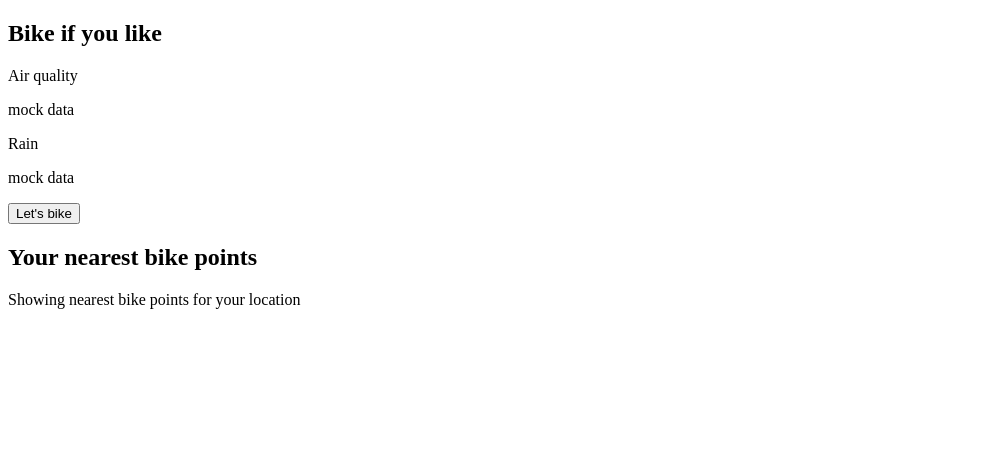
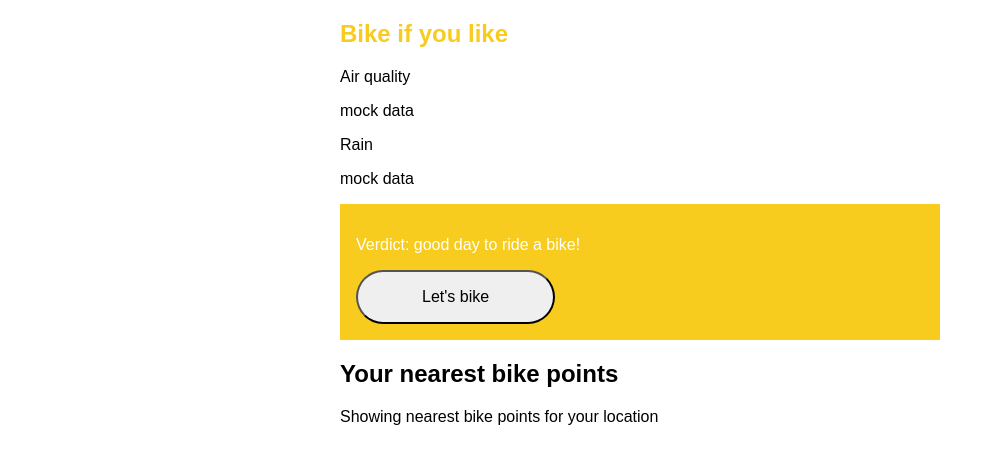
Before and after one commit to njsfield/tfl-hackathon, a website: page index.html in a window 1280 px wide. Shown: the whole page, without its empty margins (0-995 px from the left). Drawn offline with Linux system fonts and the light colour scheme.

Commit message:
adds basic styling

```diff
--- a/index.html
+++ b/index.html
@@ -3,9 +3,11 @@
 <head>
   <meta charset="utf-8">
   <title>BIKE if you LIKE - TFL Ticketmaster hack</title>
-  <link rel="stylesheet" href="main.css">
+  <link rel="stylesheet" href="css/style.css">
+  <meta name="viewport" content="width=device-width, initial-scale=1">
 </head>
 <body>
+  <div class="app">
     <section class="initial">
       <h1>Bike if you like</h1>
       <div class="container_air">
@@ -16,16 +18,21 @@
         <p>Rain</p>
         <p id="rain">mock data</p>
       </div>
-    <button id="fetch">Let's bike</button>
+      <div class="bg-yellow verdict">
+        <p class="white">Verdict: good day to ride a bike!</p>
+        <button id="fetch" class="fetch-btn">Let's bike</button>
+      </div>
+
+    </section>
+
+
+    <secion class="fetched">
+      <h2>Your nearest bike points</h2>
+      <p>Showing nearest bike points for your location</p>
+      <ul id="bike-points"></ul>
     </section>
 
   </div>
-<div class="fetched">
-  <h2>Your nearest bike points</h2>
-  <p>Showing nearest bike points for your location</p>
-  <ul id="bike-points"></ul>
-</div>
-
 <script src="js/app.js"></script>
 </body>
 </html>
--- a/public/css/style.css
+++ b/public/css/style.css
@@ -0,0 +1,40 @@
+body {
+  font-family: sans-serif;
+  display: flex;
+  flex-direction: column;
+  justify-content: center;
+  margin: 0;
+}
+
+.app {
+  width: 100vw;
+  max-width: 600px;
+  align-self: center;
+}
+
+button {
+  font-family: inherit;
+}
+
+h1 {
+  color: #F7CC1F;
+}
+
+.bg-yellow {
+  background: #F7CC1F;
+}
+
+.white {
+  color: #fff;
+}
+
+.fetch-btn {
+  padding: 1rem 4rem 1rem 4rem;
+  font-size: 1rem;
+  border-radius: 2rem;
+  box-shadow: none;
+}
+
+.verdict {
+  padding: 1rem;
+}
```
Lines whose indentation alone changed are shown as unchanged.
